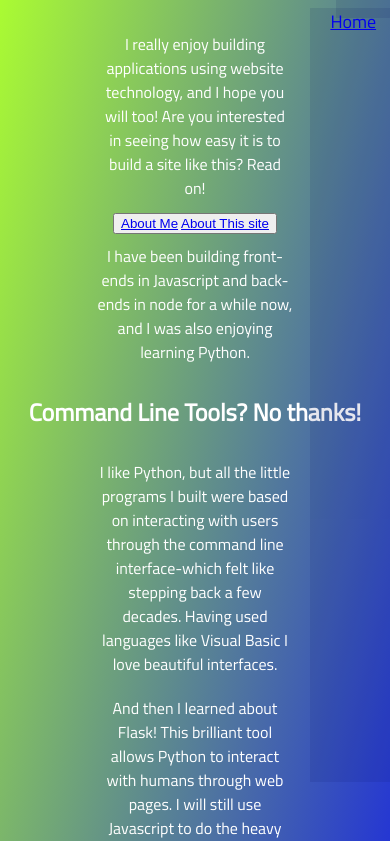
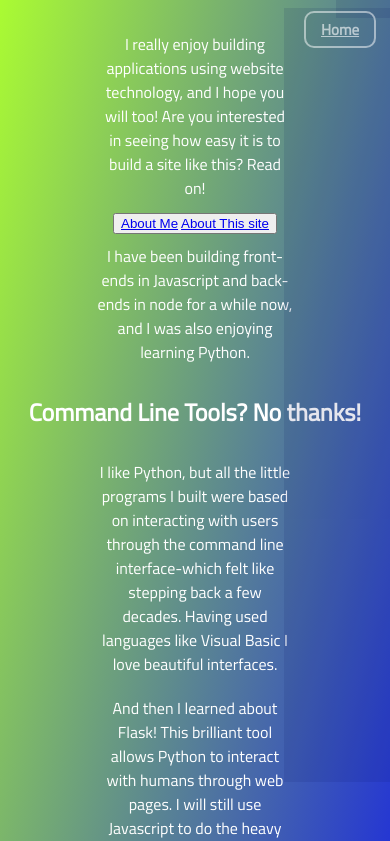
Before and after one commit to pritchardians/fun-coding-projects, a Flask app: page / in a window 390 px wide, after a click that opens the changed part. Shown: the part 47-888 px from the top of the page. Run offline with Flask 2, Linux system fonts and the light colour scheme.

```diff
--- /dev/null
+++ b/sass/main.scss
@@ -0,0 +1,3 @@
+body {
+  font-size: large;
+}
--- a/static/style/main.css
+++ b/static/style/main.css
@@ -69,14 +69,19 @@ p {
   display: inline-block;
 }
 
-.navbar .nav-links {
-  display: inline;
-  float: right;
-  font-size: 18px;
+.navbar .nav-link a {
+  border: rgba(255, 255, 255, 0.5) solid 2px;
+  padding: 5px 15px;
+  border-radius: 10px;
+  margin: 3px;
+  font-size: 15px;
+  font-weight: bold;
+  background-color: transparent;
+  color: rgba(255, 255, 255, 0.6);
 }
 
 /* Hover effects */
-.navbar .nav-links a:hover {
+.navbar .nav-link a:hover {
   color: white;
   border-bottom: solid rgba(255, 255, 255, 0.4) 2px;
   border-left: solid rgba(255, 255, 255, 0.8) 2px;
@@ -125,7 +130,7 @@ p {
     background-color: rgba(9, 14, 90, 0.1);
   }
 
-  .navbar .nav-links {
+  .navbar .nav-link {
     position: absolute;
     display: block;
     text-align: center;
@@ -136,24 +141,24 @@ p {
     right: 0px;
   }
 
-  .navbar .nav-links a {
+  .navbar .nav-link a {
     display: block;
     margin-left: 20px;
     margin-right: 20px;
   }
 
   /* when nav toggle button not checked */
-  .navbar #nav-check:not(:checked) ~ .nav-links {
+  .navbar #nav-check:not(:checked) ~ .nav-link {
     height: 0px;
   }
 
   /* when nav toggle button is checked */
-  .navbar #nav-check:checked ~ .nav-links {
+  .navbar #nav-check:checked ~ .nav-link {
     height: calc(100vh - 70px);
     overflow-y: auto;
   }
 
-  .navbar .nav-links .loginBtn {
+  .navbar .nav-link .loginBtn {
     padding: 10px 40px;
     margin: 20px;
     font-size: 18px;
--- a/templates/base.html
+++ b/templates/base.html
@@ -26,7 +26,7 @@
       </div>
 
       <!-- Navbar items -->
-      <div class="nav-links">
+      <div class="nav-link">
         <a href="{{url_for('home')}}">Home</a>
       </div>
     </div>
```
Also changed, not shown: package.json (added, +23 -0 lines), README.md, package-lock.json (added), 1 other file.
